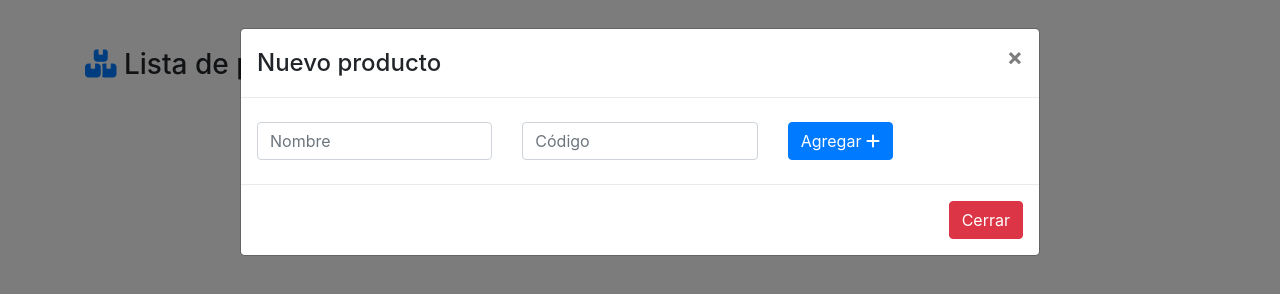
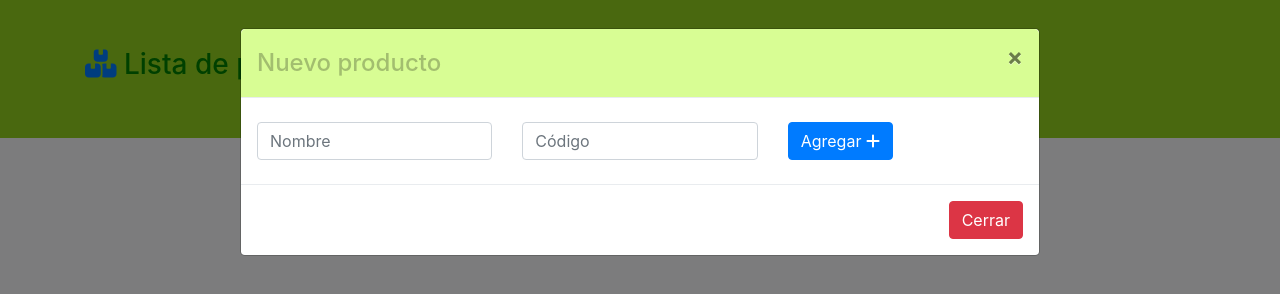
Before and after one commit to Lilycont/Practica_1_SistemasGeo, a website: page Practica_6_FB_Parcial2/Practica6_FB.htm in a window 1280 px wide. Both pictures are taken after a click on the button "Nuevo". Drawn offline with nearby package versions, Linux system fonts and the light colour scheme; no server answers.

Commit message:
mejoras en practica 13

```diff
--- a/Practica_6_FB_Parcial2/Practica6_FB.htm
+++ b/Practica_6_FB_Parcial2/Practica6_FB.htm
@@ -13,11 +13,11 @@
 </head>
 <body class="bg-light">
 
-    <div class="container-fluid py-5">
-        <div class="container">
+    <div class="container-fluid py-5" style="background-color: #92D01E;">
+        <div class="container" >
             <div class="row">
                 <div class="col-8">
-                    <h3><i class="fas fa-boxes text-primary"></i> Lista de productos</h3>
+                    <h3 style="color: green;"><i class="fas fa-boxes text-primary"></i> Lista de productos</h3>
                 </div>
                 <div class="col-4">
                     <button type="text" class="btn btn-primary"  data-toggle="modal" data-target="#ventananuevo" >Nuevo <i class="fas fa-plus"></i></button>
@@ -43,8 +43,8 @@
             <div class="modal-content">
 
             <!-- Modal Header -->
-            <div class="modal-header">
-                <h4 class="modal-title">Nuevo producto</h4>
+            <div class="modal-header" style="background-color:#D8FD94;">
+                <h4 class="modal-title" style="color:#A2BE6F;">Nuevo producto</h4>
                 <button type="button" class="close" data-dismiss="modal">&times;</button>
             </div>
 
@@ -81,7 +81,7 @@
             <div class="modal-content">
 
             <!-- Modal Header -->
-            <div class="modal-header">
+            <div class="modal-header" style="background-color:#2F8FEF;">
                 <h4 class="modal-title">Editar producto</h4>
                 <button type="button" class="close" data-dismiss="modal">&times;</button>
             </div>
```
